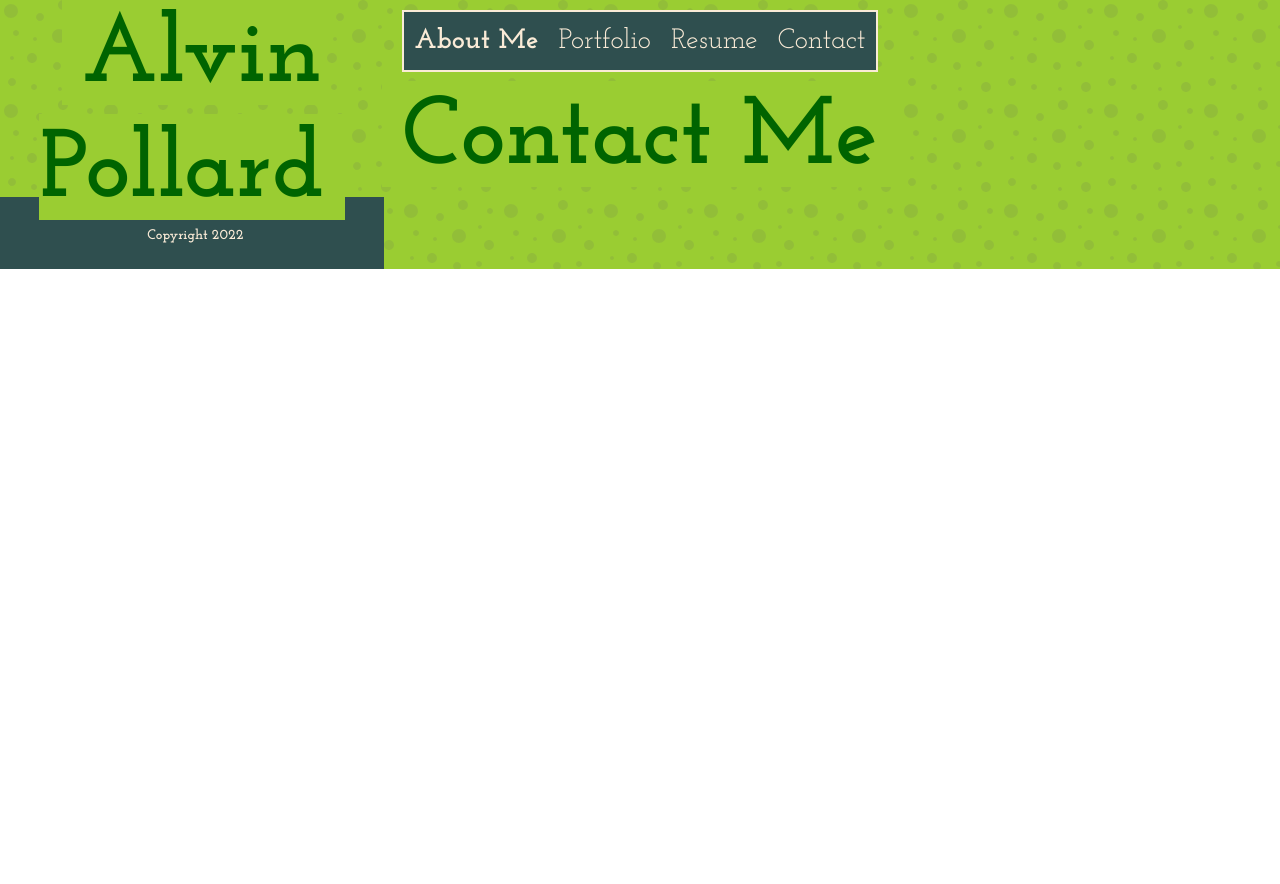
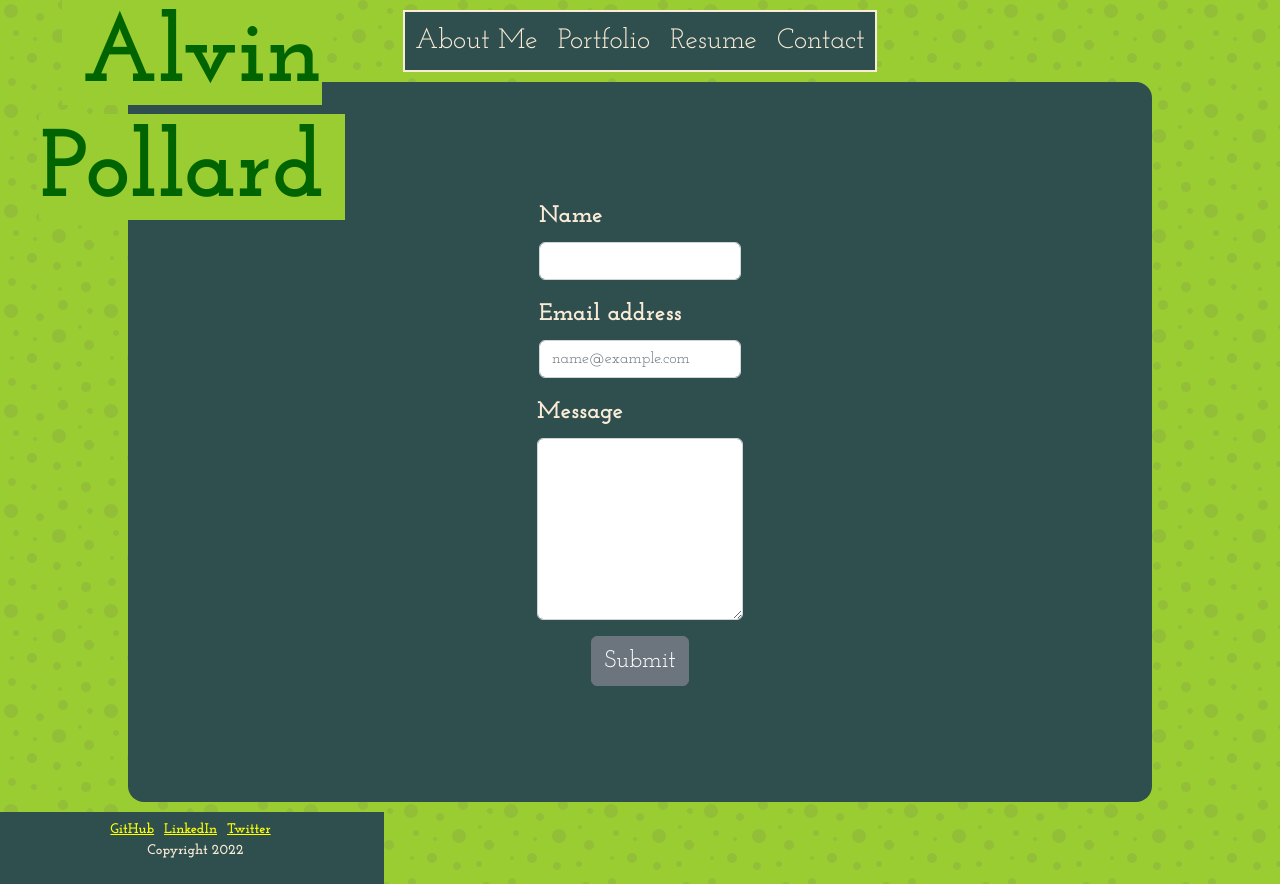
Before and after one commit to alvinkp/Portfolio_React_Edition, a React (Create React App) app: page /contact in a window 1280 px wide. Before the commit the page ends 800 px from the top, so only its background shows below. Built offline with nearby package versions, Linux system fonts and the light colour scheme.

Commit message:
Added contact form
*Added contact form to contact page*

*Styled Contact form with CSS*

*Updated Link Highlight code*

```diff
--- a/src/App.css
+++ b/src/App.css
@@ -63,6 +63,36 @@ nav {
 .portfolio-container {
   flex-wrap: wrap;
   justify-content: center;
+}
+
+.contact-container {
+  width: 80%;
+  height: 90vh;
+  display: flex;
+  flex-direction: column;
+  align-items: center;
+  justify-content: center;
+  background-color: darkslategray;
+  margin-bottom: 10px;
+  border-radius: 1rem;
+  font-family: "Josefin Slab", serif;
+  font-weight: 700;
+}
+
+.contact-container button {
+  font-size: 1.5rem;
+}
+
+.contact-container:nth-child(odd) {
+  color: antiquewhite;
+  text-align: left;
+  font-size: 1.5rem;
+}
+
+.contact-parent {
+  display: flex;
+  justify-content: center;
+  width: 100%;
 }
 
 footer {
--- a/src/App.js
+++ b/src/App.js
@@ -7,7 +7,7 @@ import { About, Portfolio, Resume, Contact } from "./components/Main";
 import Footer from "./components/Footer";
 
 function App() {
-  const [currentPage, setCurrentPage] = useState("Portfolio_React_Edition");
+  const [currentPage, setCurrentPage] = useState("");
   const handlePageChange = (page) => setCurrentPage(page);
   return (
     <div className="App">
--- a/src/components/Main.js
+++ b/src/components/Main.js
@@ -88,8 +88,33 @@ export function Resume() {
 
 export function Contact() {
   return (
-    <div>
-      <h1>Contact Me</h1>
+    <div className="contact-parent">
+      <div className="contact-container">
+        <div className="mb-3">
+          <label className="form-label">Name</label>
+          <input type="text" className="form-control" id="nameField" />
+        </div>
+        <div className="mb-3">
+          <label className="form-label">Email address</label>
+          <input
+            type="email"
+            className="form-control"
+            id="emailField"
+            placeholder="name@example.com"
+          />
+        </div>
+        <div className="mb-3">
+          <label className="form-label">Message</label>
+          <textarea
+            className="form-control"
+            id="messageField"
+            rows="7"
+          ></textarea>
+        </div>
+        <button type="button" className="btn btn-secondary">
+          Submit
+        </button>
+      </div>
     </div>
   );
 }
```
